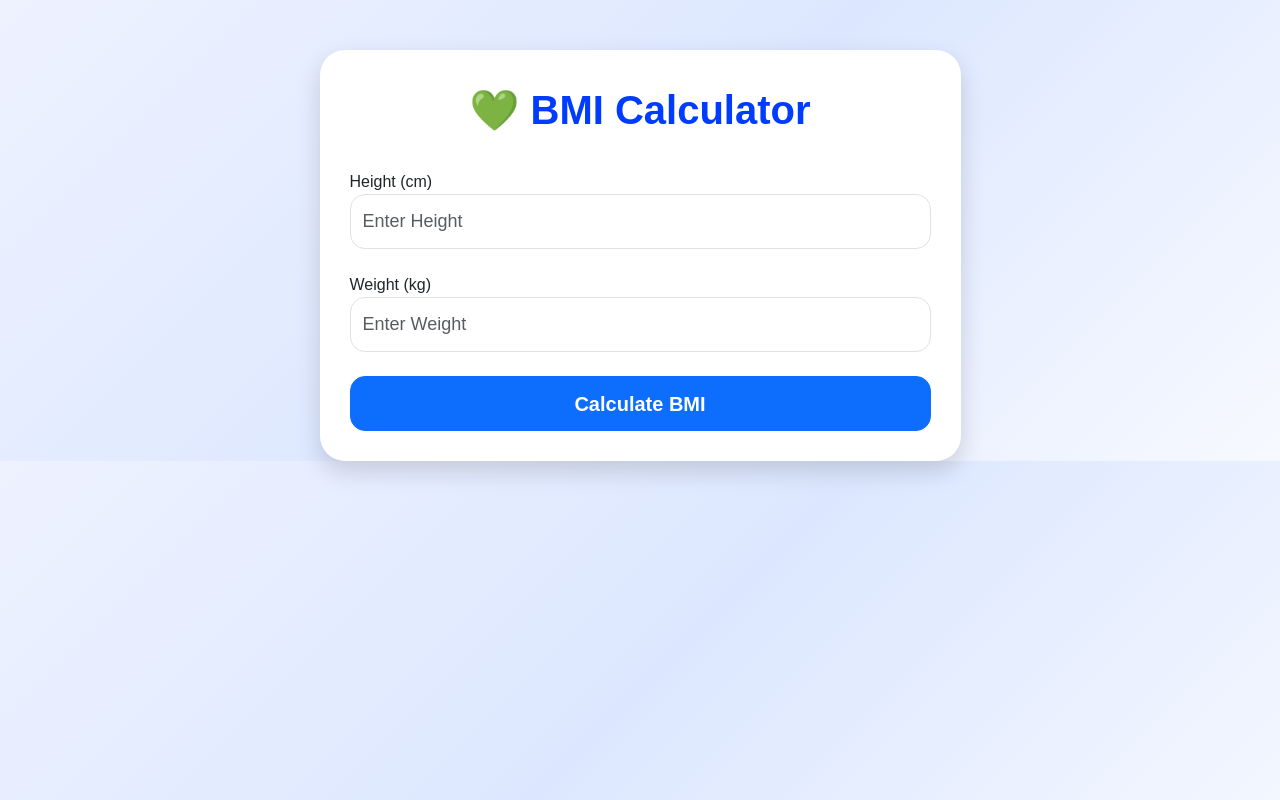
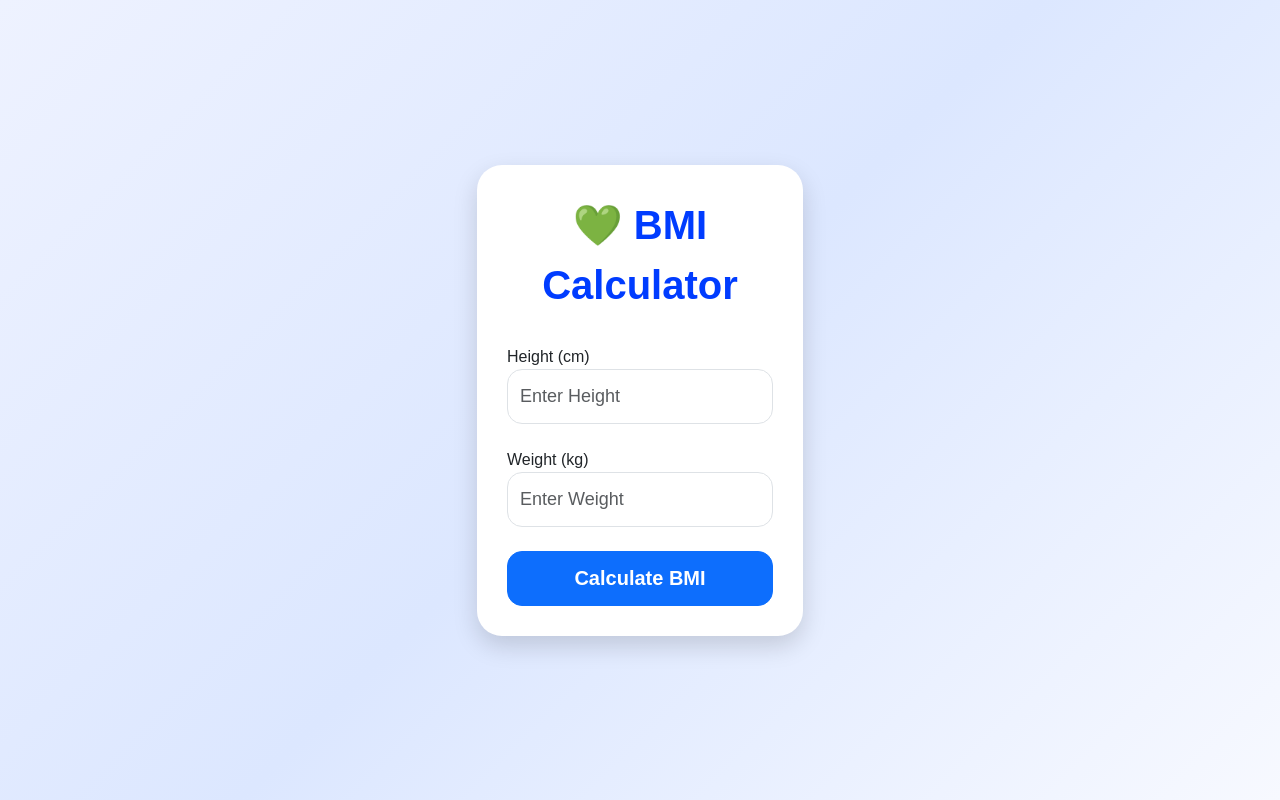
Before and after one commit to chintusasmal21-lgtm/habit_tracker, a Django app: page /health/ in a window 1280 px wide. Run offline with Django 5.2, Linux system fonts and the light colour scheme; a user stored in the database is signed in.

Commit message:
Updated health page

```diff
--- a/habits/templates/habits/health.html
+++ b/habits/templates/habits/health.html
@@ -9,17 +9,18 @@
 <style>
 
 body{
+    background: linear-gradient(135deg,#eef2ff,#dce7ff,#f7f9ff);
+    font-family: Arial, sans-serif;
 
-background:linear-gradient(135deg,#eef2ff,#dce7ff,#f7f9ff);
-
-font-family:Arial,sans-serif;
-
+    display: flex;
+    justify-content: center;
+    align-items: center;
+    min-height: 100vh;
+    margin: 0;
 }
 
 .container{
-
-margin-top:50px;
-
+    max-width: 700px;
 }
 
 .card{
@@ -132,7 +133,7 @@ margin-top:25px;
 
 <div class="row justify-content-center">
 
-<div class="col-md-7">
+<div class="col-md-8 col-lg-6">
 
 <div class="card">
 
```
